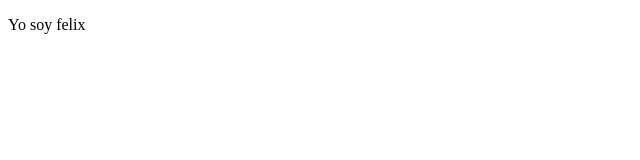
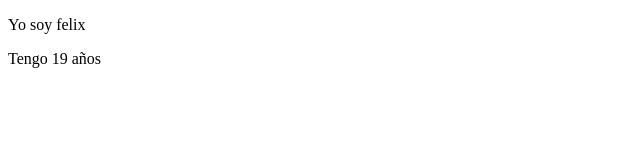
Before and after one commit to FELIX-2412/proyecto_felixrodas, a plain HTML site: page Index.html in a window 1280 px wide. Shown: the full height of the page, 0-640 px from the left. Drawn offline with Linux system fonts and the light colour scheme.

Commit message:
actualizar

```diff
--- a/Index.html
+++ b/Index.html
@@ -7,5 +7,7 @@
 </head>
 <body>
 <P>Yo soy felix</p>
+<P>Tengo 19 años</p>
+
 </body>
 </html>
```
